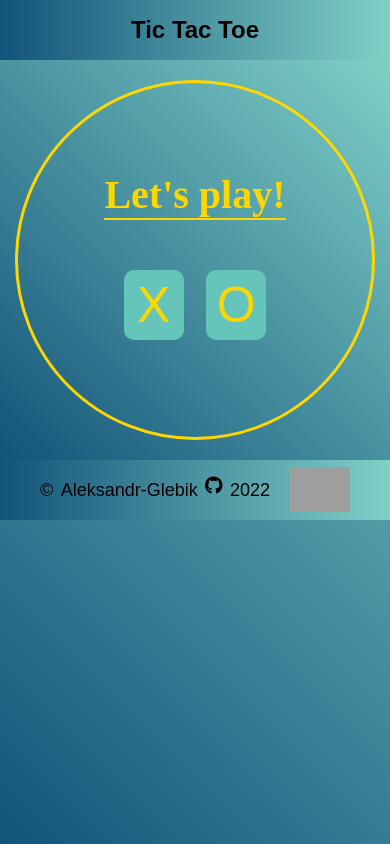
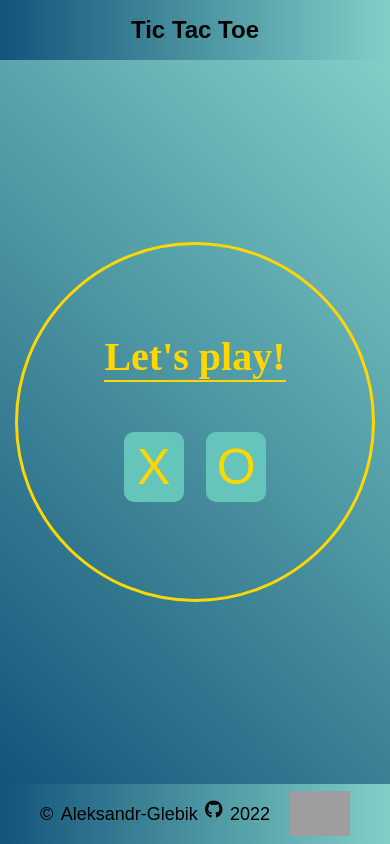
Before and after one commit to Aleksandr-Glebik/tic-tac-toe, a plain HTML site: page tic-tac-toe/index.html in a window 390 px wide. Drawn offline with Linux system fonts and the light colour scheme; grey boxes are pictures that could not be loaded.

Commit message:
fix: height main - game

```diff
--- a/tic-tac-toe/style.css
+++ b/tic-tac-toe/style.css
@@ -45,7 +45,8 @@ body {
 }
 .main {
   width: 100%;
-  height: 75.7rem;
+  /* height: 75.7rem; */
+  height: calc(100vh - 19rem);
   background: inherit;
 }
 .main-container {
@@ -95,7 +96,8 @@ body {
   width: 50rem;
   height: 50rem;
   position: absolute;
-  top: calc(50% - 35rem);
+  /* top: calc(50% - 35rem); */
+  top: calc(50% - 30rem);
   left: calc(50% - 25rem);
   display: flex;
   flex-direction: column;
@@ -231,7 +233,8 @@ body {
     height: 8rem;
   }
   .main {
-    height: 50rem;
+    /* height: 50rem; */
+    height: calc(100vh - 15rem);
   }
   .footer {
     height: 7rem;
@@ -302,7 +305,8 @@ body {
     height: 6rem;
   }
   .main {
-    height: 40rem;
+    /* height: 40rem; */
+    height: calc(100vh - 12rem);
   }
   .footer {
     height: 6rem;
@@ -402,7 +406,8 @@ body {
     height: 4rem;
   }
   .main {
-    height: 40rem;
+    /* height: 40rem; */
+    height: calc(100vh - 8rem);
   }
   .footer {
     height: 4rem;
```
